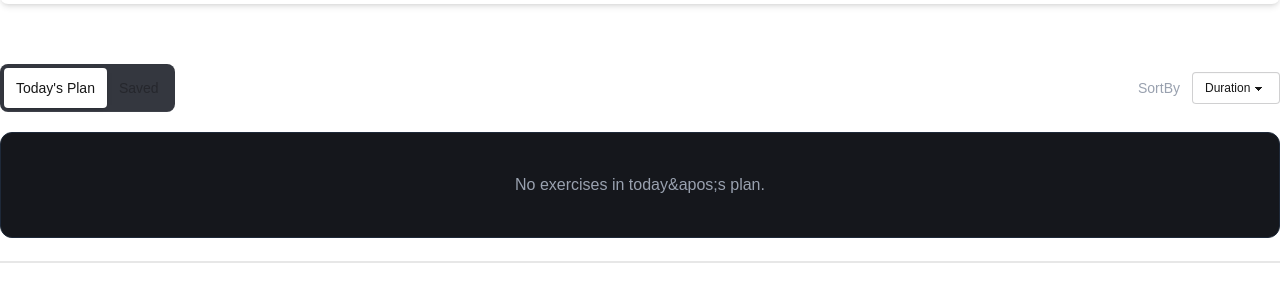
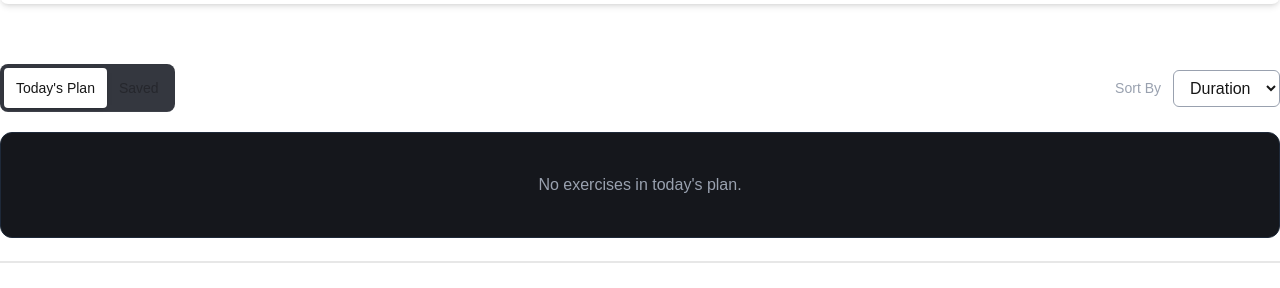
Before and after one commit to alhazuddin07/assignment-number-6, a Next.js app: page /my-plan in a window 1280 px wide. Shown: the part 406-694 px from the top of the page. Built offline with nearby package versions, Linux system fonts and the light colour scheme.

Commit message:
sort by added

```diff
--- a/src/components/my-plan-2/TabsCard.tsx
+++ b/src/components/my-plan-2/TabsCard.tsx
@@ -9,17 +9,48 @@ import { Clock3, Flame, Star, X } from 'lucide-react';
 
 const MyPlanPart2 = () => {
 
-    const { todaysPlan, saveLater, setTodaysPlan, setSaveLater } = useContext(CardsContext) as {
+    const {
+        todaysPlan,
+        saveLater,
+        setTodaysPlan,
+        setSaveLater
+    } = useContext(CardsContext) as {
         todaysPlan: ICard[];
         saveLater: ICard[];
         setTodaysPlan: (cards: ICard[]) => void;
         setSaveLater: (cards: ICard[]) => void;
     };
 
+
+    // Active tab
     const [activeTab, setActiveTab] = useState<'today' | 'saved'>('today');
+
+    const [sortBy, setSortBy] = useState<'duration' | 'rating' | 'caloriesBurned'>('duration');
 
     const cards: ICard[] = activeTab === 'today' ? todaysPlan : saveLater;
 
+    // Sorting function
+    const sortCards = (cards: ICard[]) => {
+
+        const sortedCards = [...cards];
+
+        if (sortBy === 'duration') {
+            sortedCards.sort((a, b) => a.duration - b.duration );
+        } else if (sortBy === 'rating') {
+            sortedCards.sort((a, b) => b.rating - a.rating);
+        } else if (sortBy === 'caloriesBurned') {
+            sortedCards.sort((a, b) => b.caloriesBurned - a.caloriesBurned );
+        }
+
+        return sortedCards;
+    };
+
+
+    // Active cards কে sort করা
+    const sortedCards = sortCards(cards);
+
+
+    // Remove card
     const handleRemove = (id: number) => {
 
         if (activeTab === 'today') {
@@ -56,10 +87,11 @@ const MyPlanPart2 = () => {
                             activeTab === 'today'
                                 ? 'tab-active'
                                 : ''
-                        }`  }
+                        }`}
                     >
                         Today&apos;s Plan
                     </button>
+
 
                     <button
                         onClick={() => setActiveTab('saved')}
@@ -67,7 +99,7 @@ const MyPlanPart2 = () => {
                             activeTab === 'saved'
                                 ? 'tab-active'
                                 : ''
-                        }`  }
+                        }`}
                     >
                         Saved
                     </button>
@@ -78,17 +110,34 @@ const MyPlanPart2 = () => {
                 {/* Sort */}
                 <div className="flex items-center gap-3">
 
-                    <p className="text-sm text-gray-400">
-                        SortBy
-                    </p>
+                    <span className="text-sm text-gray-400">
+                        Sort By
+                    </span>
 
                     <select
-                        defaultValue="Duration"
-                        className="select select-sm"
+                        value={sortBy}
+                        onChange={(e) =>
+                            setSortBy(
+                                e.target.value as
+                                    | 'duration'
+                                    | 'rating'
+                                    | 'caloriesBurned'
+                            )
+                        }
+                        className="rounded-md border border-gray-400 px-3 py-2"
                     >
-                        <option>Duration</option>
-                        <option>Calories</option>
-                        <option>Rating</option>
+                        <option value="duration">
+                            Duration
+                        </option>
+
+                        <option value="rating">
+                            Rating
+                        </option>
+
+                        <option value="caloriesBurned">
+                            Calories
+                        </option>
+
                     </select>
 
                 </div>
@@ -99,52 +148,43 @@ const MyPlanPart2 = () => {
             {/* Cards */}
             <div className="mt-5 space-y-3">
 
-                {cards.length === 0 ? (
+                {sortedCards.length === 0 ? (
 
                     <div className="rounded-xl border border-gray-800 bg-[#15171c] p-10 text-center text-gray-400">
+
                         {activeTab === 'today'
-                            ? "No exercises in today&apos;s plan."
+                            ? "No exercises in today's plan."
                             : "No saved exercises yet."
                         }
+
                     </div>
 
                 ) : (
 
-                    cards.map((card: ICard) => (
+                    sortedCards.map((card: ICard) => (
 
                         <div
                             key={card.id}
                             className="flex items-center justify-between rounded-xl border border-gray-800 bg-[#15171c] p-3"
                         >
 
-                            {/* Left side */}
+                            {/* Left Side */}
                             <div className="flex items-center gap-4">
-
-                                {/* Image */}
                                 <div className="relative h-16 w-28 overflow-hidden rounded-lg">
-
                                     <Image
                                         src={card.image}
                                         alt={card.name}
                                         fill
                                         className="object-cover"
                                     />
-
                                 </div>
 
-
-                                {/* Info */}
                                 <div>
 
-                                    <h3 className="font-bold uppercase">
-                                        {card.name}
-                                    </h3>
+                                    <h3 className="font-bold uppercase">{card.name}</h3>
 
-                                    <p className="text-sm text-gray-500">
-                                        {card.equipment}
-                                    </p>
+                                    <p className="text-sm text-gray-500">{card.equipment}</p>
 
-                                    {/* Stats */}
                                     <div className="mt-1 flex gap-4 text-xs text-gray-400">
 
                                         <span className="flex items-center gap-1">
@@ -161,15 +201,11 @@ const MyPlanPart2 = () => {
                                             <Star size={13} />
                                             {card.rating}
                                         </span>
-
                                     </div>
-
                                 </div>
-
                             </div>
 
-
-                            {/* Right side */}
+                            {/* Right Side */}
                             <div className="flex items-center gap-3">
 
                                 <Link
@@ -179,27 +215,22 @@ const MyPlanPart2 = () => {
                                     View Details
                                 </Link>
 
+                                {activeTab === 'today' && (
 
-                                {activeTab === 'today' && (
                                     <button
-                                        className="rounded-full bg-[#C2F10D] px-5 py-2 text-xs font-bold text-black"
-                                    >
+                                        className="rounded-full bg-[#C2F10D] px-5 py-2 text-xs font-bold text-black">
                                         ✓ Mark as Done
                                     </button>
                                 )}
 
-
+                                {/* Remove */}
                                 <button
                                     onClick={() => handleRemove(card.id)}
-                                    className="p-2 text-gray-500 hover:text-white"
-                                >
+                                    className="p-2 text-gray-500 hover:text-white">
                                     <X size={16} />
                                 </button>
-
                             </div>
-
                         </div>
-
                     ))
 
                 )}
--- a/src/components/shared/Navbar.tsx
+++ b/src/components/shared/Navbar.tsx
@@ -3,10 +3,17 @@ import Image from 'next/image';
 import Link from 'next/link';
 import Logo from '@/assets/logo.png'
 import { usePathname } from 'next/navigation';
+import { useContext } from 'react';
+import { CardsContext } from '@/context/CardsProvider';
+import { ICard } from '@/types/gym-type';
 
 const Navbar = () => {
 
     const pathname = usePathname();
+    const { todaysPlan, saveLater } = useContext(CardsContext) as {
+        todaysPlan: ICard[];
+        saveLater: ICard[];
+    };
 
     const links = <>
         <li><Link className={pathname === "/" ? "text-[#ccff00]" : ""} href="/">Workouts</Link></li>
@@ -43,8 +50,9 @@ const Navbar = () => {
                     </ul>
                 </div>
                 <div className="navbar-end gap-4">
-                    <Link href="/my-plan">Plan <span className='px-2 py-1 rounded-2xl bg-[#ccff00] text-black'>0</span></Link>
-                    <Link href="/my-plan">Saved <span className='px-2 py-1 border border-[#2D313B] rounded-2xl'>0</span></Link>
+                    <Link href="/my-plan">Plan <span className='px-2 py-1 rounded-2xl bg-[#ccff00] text-black'>{todaysPlan.length}</span></Link>
+
+                    <Link href="/my-plan">Saved <span className='px-2 py-1 border border-[#2D313B] rounded-2xl'>{saveLater.length}</span></Link>
                 </div>
             </div>
             <div className='divider'></div>
```
